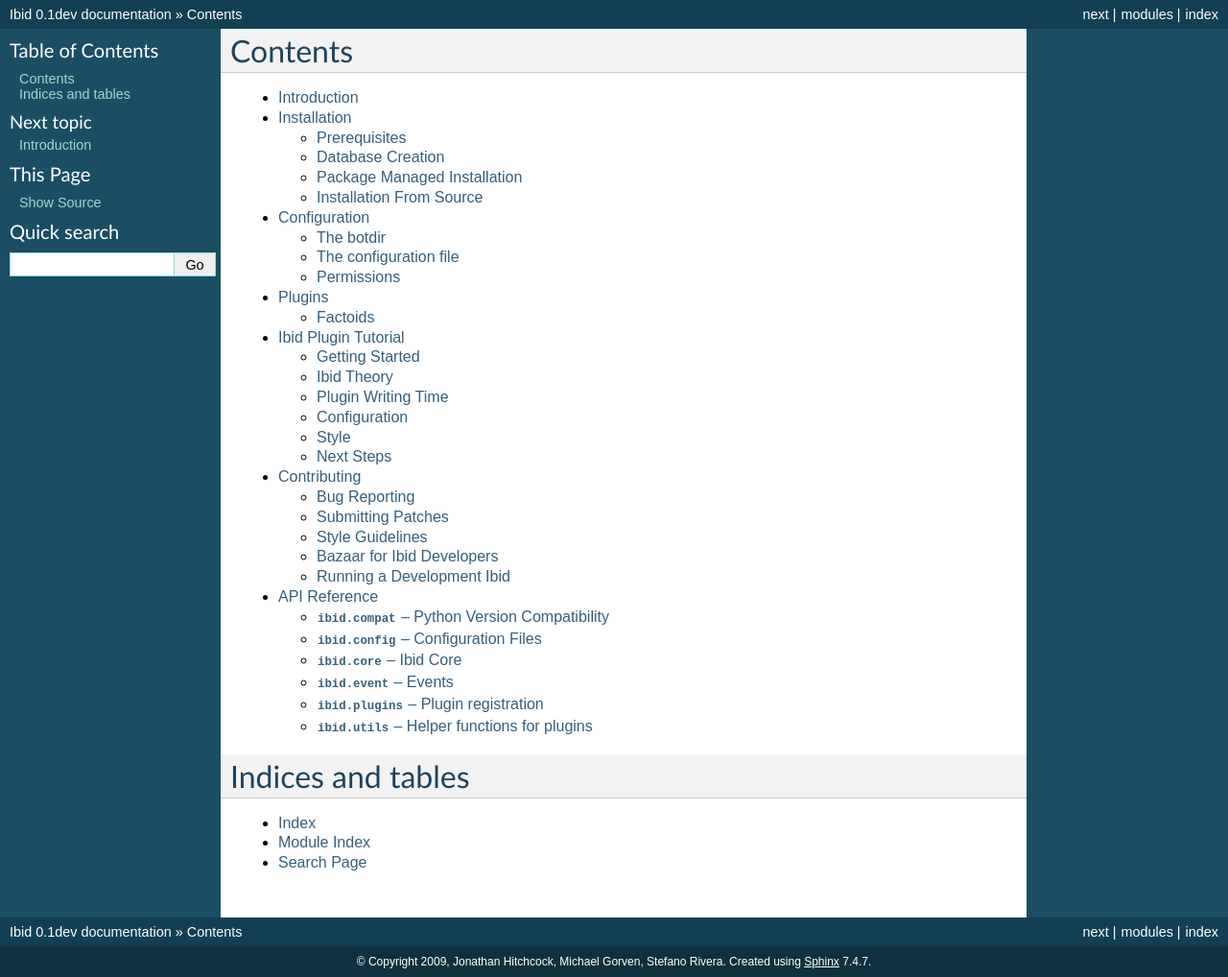
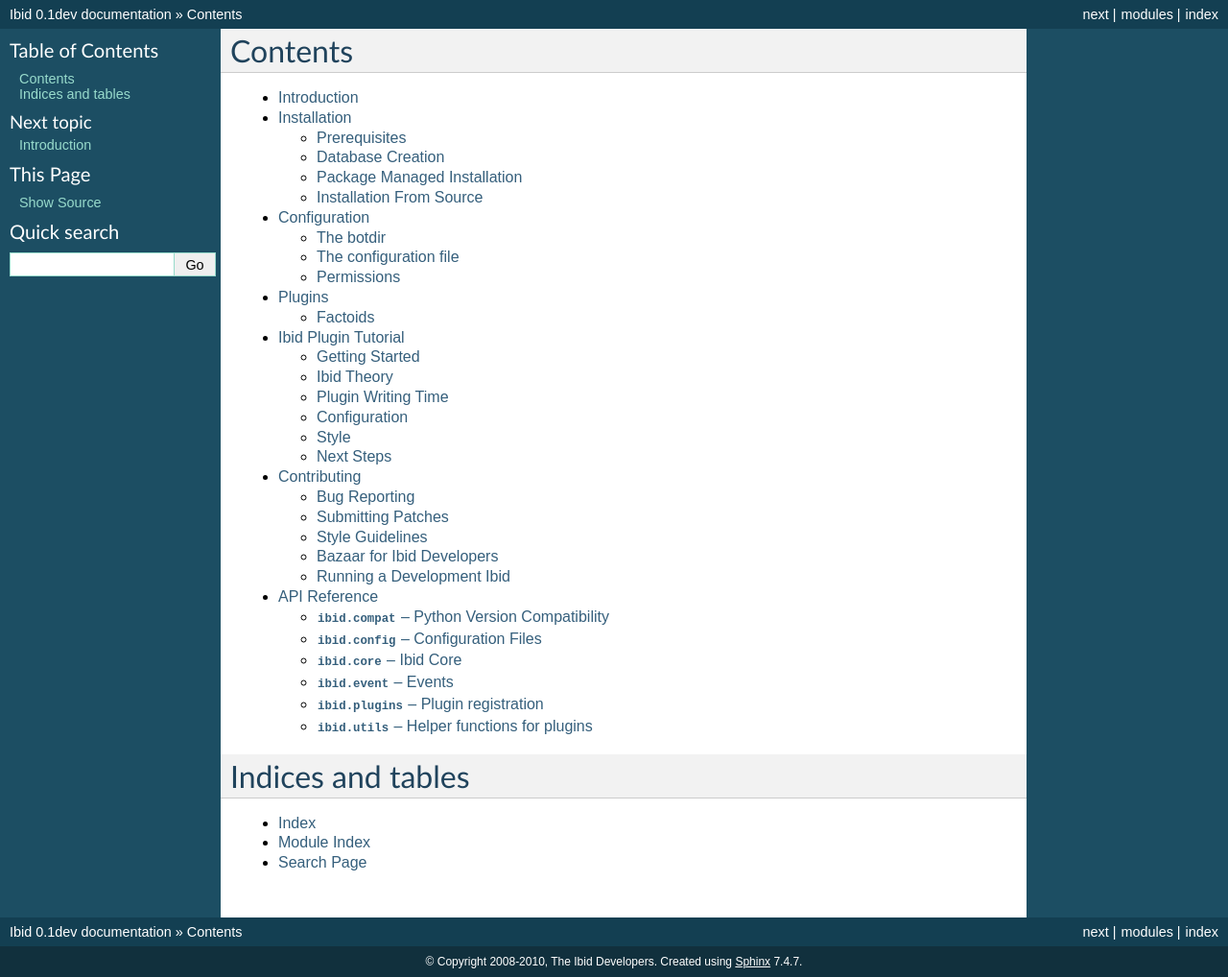
Before and after one commit to ibid/ibid, a Sphinx documentation site: the page built from docs/index.rst, in a window 1280 px wide. Shown: the whole page at 96% size. Built offline with Sphinx 7.4.7, drawn with Linux system fonts in a browser that asks for light colours.

Commit message:
Attribution in docs

```diff
--- a/docs/conf.py
+++ b/docs/conf.py
@@ -38,7 +38,7 @@
 
 # General information about the project.
 project = u'Ibid'
-copyright = u'2009, Jonathan Hitchcock, Michael Gorven, Stefano Rivera'
+copyright = u'2008-2010, The Ibid Developers'
 
 # The version info for the project you're documenting, acts as replacement for
 # |version| and |release|, also used in various other places throughout the
@@ -173,7 +173,7 @@
 # (source start file, target name, title, author, documentclass [howto/manual]).
 latex_documents = [
   ('index', 'Ibid.tex', u'Ibid Documentation',
-   u'Jonathan Hitchcock, Michael Gorven, Stefano Rivera', 'manual'),
+   u'The Ibid Developers', 'manual'),
 ]
 
 # The name of an image file (relative to this directory) to place at the top of
```
